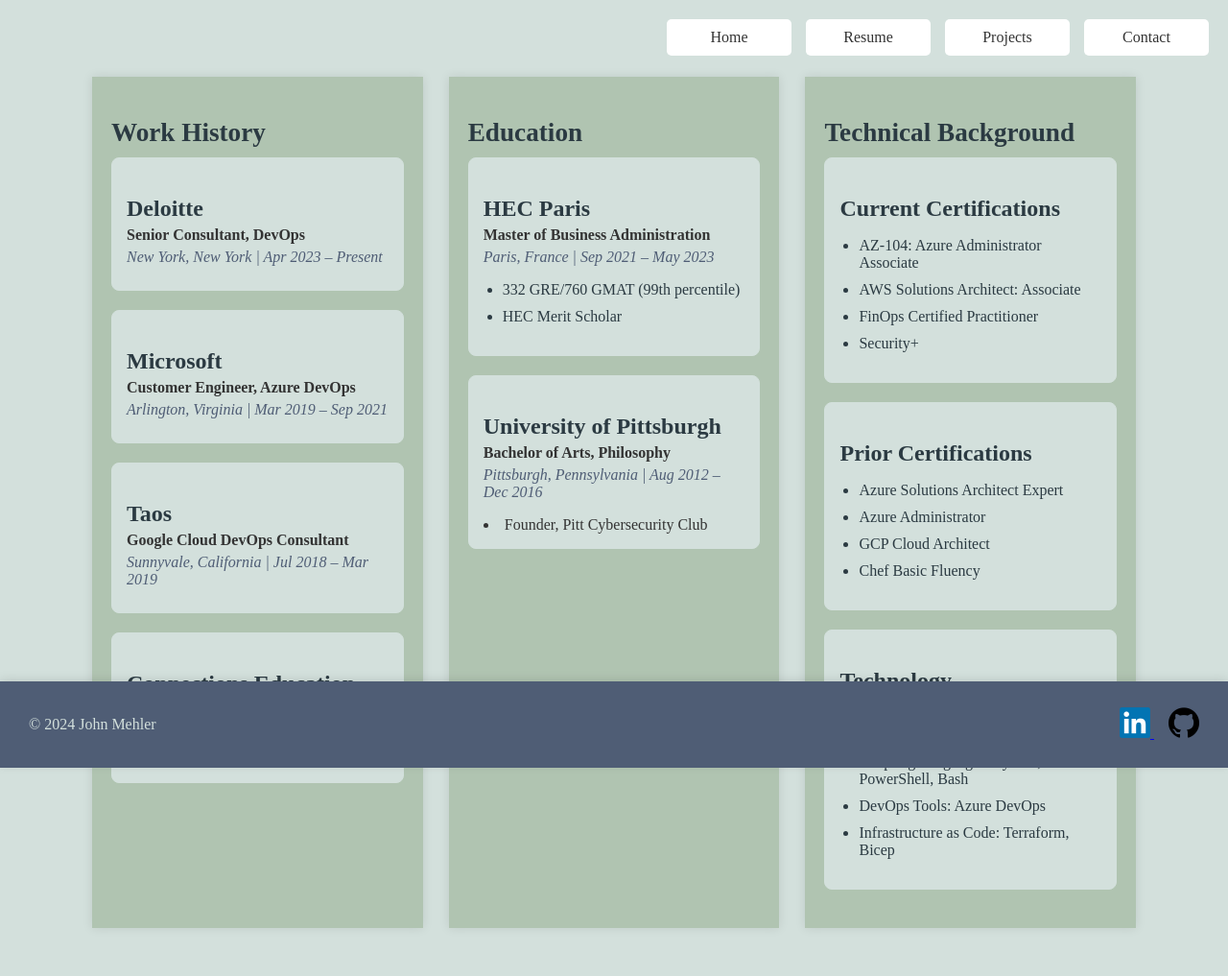
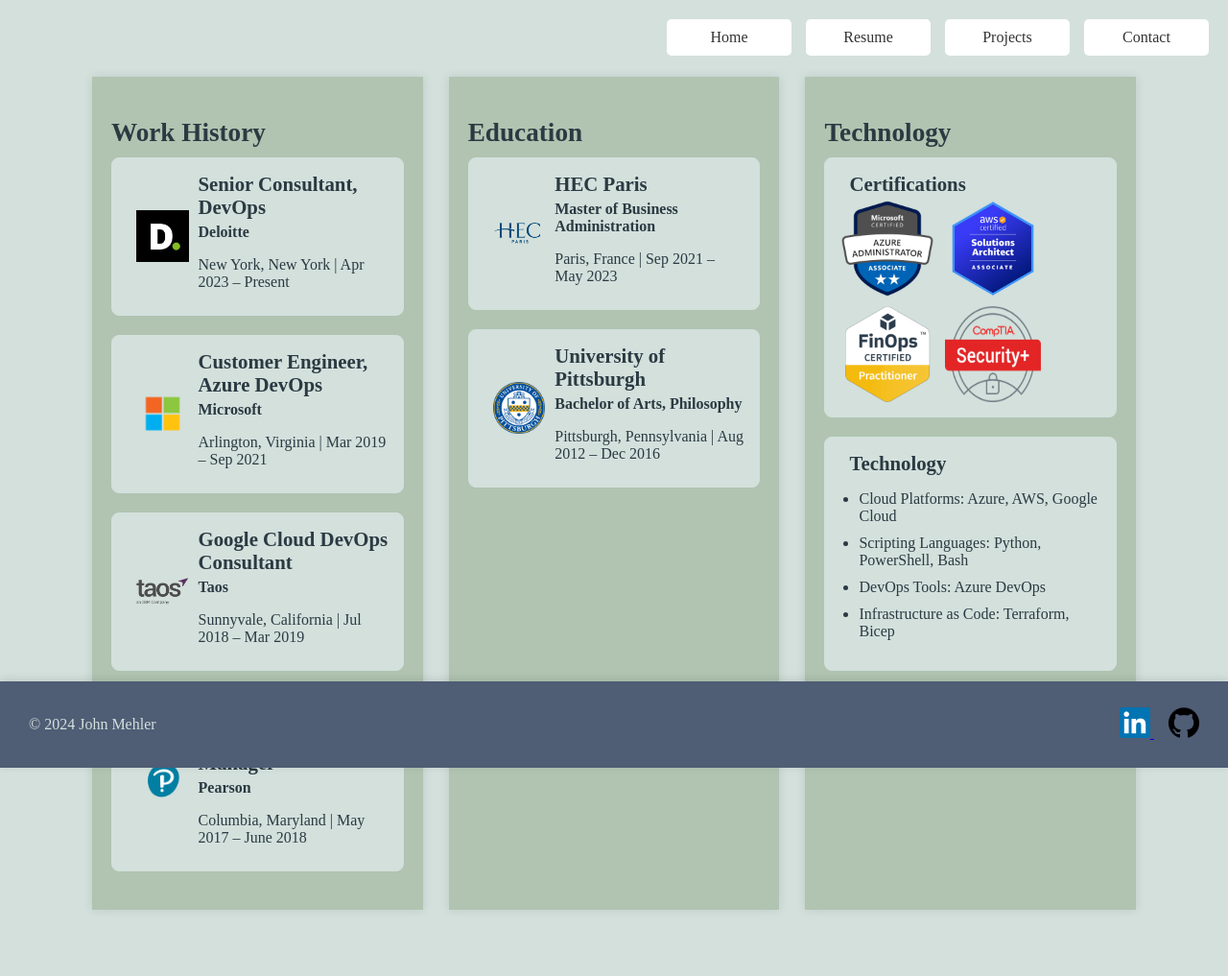
Before and after one commit to johnmehler/Website, a Flask app: page /resume in a window 1280 px wide. Shown: the whole page at 96% size. After the commit the page ends 948 px from the top, so only its background shows below. Run offline with Flask 3, Linux system fonts and the light colour scheme.

Commit message:
Adding logos everywhere

```diff
--- a/static/content.css
+++ b/static/content.css
@@ -26,7 +26,7 @@ h2 {
 }
 
 h3 {
-    font-size: 1.5rem;
+    font-size: 1.3rem;
     margin-bottom: 5px;
     color: #2b3a42; /* Dark greenish-gray */
 }
@@ -69,19 +69,45 @@ ul li {
     box-shadow: 0 4px 8px rgba(0, 0, 0, 0.2);
 }
 
-.experience-item h3 {
-    margin-bottom: 5px;
+.experience-content {
+    display: flex;
+    justify-content: flex-start;
+    align-items: flex-start; /* Align content to the top */
+}
+
+.text-content {
+    margin-top: 0; /* Remove any default margin */
+    padding-top: 0; /* Ensure there's no padding at the top */
+}
+
+.experience-item h3,
+.experience-item p {
+    margin-left: 10px;
+    margin-top: 0; /* Remove any default top margin */
     color: #2b3a42; /* Dark greenish-gray */
 }
 
-.experience-item p {
-    margin: 0;
-    color: #333;
-}
-
-.experience-item .location-date {
-    font-style: italic;
+.location-date {
     color: #4f5d75; /* Soft grey */
     margin-top: 5px;
     margin-bottom: 10px;
 }
+
+.company-logo {
+    width: 20%; /* Make the logo take up 40% of the container's width */
+    height: auto; /* Maintain aspect ratio */
+    margin-left: 10px;
+    align-self: center; /* Center the logo vertically */
+    object-fit: contain; /* Ensure the logo scales within the container */
+}
+
+.certification-images {
+    display: flex;
+    flex-wrap: wrap;
+    gap: 10px; /* Space between images */
+}
+
+.certification-logo {
+    width: 100px; /* Adjust the width as needed */
+    height: auto; /* Maintain aspect ratio */
+}
--- a/templates/projects/middle.html
+++ b/templates/projects/middle.html
@@ -7,7 +7,7 @@
     <ul>
         <li><strong>Creating the Site:</strong> Flask, HTML, CSS, JSON</li>
         <li><strong>Hosting the Site:</strong> Baremetal, Docker, Kubernetes, Github</li>
-        <li><strong>Cost:</strong> $0. Hosted for free on Azure.</li>
+        <li><strong>Cost:</strong> $0. Hosted for free on existing baremetal servers.</li>
         <li><strong>Purpose:</strong> I wanted to build a newsfeed that wouldn't drive me insane, and I was halfway done building it before I discovered Inoreader.</li>
     </ul>
 </div>
--- a/templates/resume/left.html
+++ b/templates/resume/left.html
@@ -3,27 +3,46 @@
     <h2>Work History</h2>
 
     <div class="experience-item">
-        <h3>Deloitte</h3>
-        <p><strong>Senior Consultant, DevOps</strong></p>
-        <p class="location-date">New York, New York | Apr 2023 – Present</p>
+        <div class="experience-content">
+            <img src="/static/images/deloitte_logo.jpg" alt="Deloitte Logo" class="company-logo">
+            <div class="text-content">
+                <h3><strong>Senior Consultant, DevOps</strong></h3>
+                <p><strong>Deloitte</strong></p> <!-- Make company name bold -->
+                <p class="location-date">New York, New York | Apr 2023 – Present</p>
+            </div>
+        </div>
     </div>
 
     <div class="experience-item">
-        <h3>Microsoft</h3>
-        <p><strong>Customer Engineer, Azure DevOps</strong></p>
-        <p class="location-date">Arlington, Virginia | Mar 2019 – Sep 2021</p>
+        <div class="experience-content">
+            <img src="/static/images/microsoft.png" alt="Microsoft Logo" class="company-logo">
+            <div class="text-content">
+                <h3><strong>Customer Engineer, Azure DevOps</strong></h3>
+                <p><strong>Microsoft</strong></p> <!-- Make company name bold -->
+                <p class="location-date">Arlington, Virginia | Mar 2019 – Sep 2021</p>
+            </div>
+        </div>
     </div>
 
     <div class="experience-item">
-        <h3>Taos</h3>
-        <p><strong>Google Cloud DevOps Consultant</strong></p>
-        <p class="location-date">Sunnyvale, California | Jul 2018 – Mar 2019</p>
+        <div class="experience-content">
+            <img src="/static/images/taos.png" alt="Taos Logo" class="company-logo">
+            <div class="text-content">
+                <h3><strong>Google Cloud DevOps Consultant</strong></h3>
+                <p><strong>Taos</strong></p> <!-- Make company name bold -->
+                <p class="location-date">Sunnyvale, California | Jul 2018 – Mar 2019</p>
+            </div>
+        </div>
     </div>
 
     <div class="experience-item">
-        <h3>Connections Education</h3>
-        <p><strong>Software Configuration Manager</strong></p>
-        <p class="location-date">Columbia, Maryland | May 2017 – June 2018</p>
-        </ul>
+        <div class="experience-content">
+            <img src="/static/images/pearson.png" alt="Pearson Logo" class="company-logo">
+            <div class="text-content">
+                <h3><strong>Software Configuration Manager</strong></h3>
+                <p><strong>Pearson</strong></p> <!-- Make company name bold -->
+                <p class="location-date">Columbia, Maryland | May 2017 – June 2018</p>
+            </div>
+        </div>
     </div>
 </div>
--- a/templates/resume/middle.html
+++ b/templates/resume/middle.html
@@ -3,22 +3,24 @@
     <h2>Education</h2>
 
     <div class="experience-item">
+        <div class="experience-content">
+            <img src="/static/images/hec-paris.png" alt="HEC Paris" class="company-logo">
+            <div class="text-content">
                 <h3>HEC Paris</h3>
                 <p><strong>Master of Business Administration</strong></p>
                 <p class="location-date">Paris, France | Sep 2021 – May 2023</p>
-        <ul>
-            <li>332 GRE/760 GMAT (99th percentile)</li>
-            <li>HEC Merit Scholar</li>
-        </ul>
+            </div>
+        </div>
     </div>
 
     <div class="experience-item">
+        <div class="experience-content">
+            <img src="/static/images/pitt.png" alt="University of Pittsburgh" class="company-logo">
+            <div class="text-content">
                 <h3>University of Pittsburgh</h3>
                 <p><strong>Bachelor of Arts, Philosophy</strong></p>
                 <p class="location-date">Pittsburgh, Pennsylvania | Aug 2012 – Dec 2016</p>
-        <ul>
-        </ul>
-            <li>Founder, Pitt Cybersecurity Club</li>
-        </ul>
             </div>
         </div>
+    </div>
+</div>
--- a/templates/resume/right.html
+++ b/templates/resume/right.html
@@ -1,23 +1,14 @@
 <!-- templates/right_column.html -->
 <div class="content-column right">
-    <h2>Technical Background</h3>
+    <h2>Technology</h3>
     <div class="experience-item">
-        <h3>Current Certifications</h3>
-        <ul>
-            <li>AZ-104: Azure Administrator Associate</li>
-            <li>AWS Solutions Architect: Associate</li>
-            <li>FinOps Certified Practitioner</li>
-            <li>Security+</li>
-        </ul>
-    </div>
-    <div class="experience-item">
-        <h3>Prior Certifications</h3>
-        <ul>
-            <li>Azure Solutions Architect Expert</li>
-            <li>Azure Administrator</li>
-            <li>GCP Cloud Architect</li>
-            <li>Chef Basic Fluency</li>
-        </ul>
+        <h3>Certifications</h3>
+        <div class="certification-images">
+            <img src="/static/images/az-104.png" alt="AZ-104: Azure Administrator Associate" class="certification-logo">
+            <img src="/static/images/aws-solutions-architect.png" alt="AWS Solutions Architect: Associate" class="certification-logo">
+            <img src="/static/images/finops.png" alt="FinOps Certified Practitioner" class="certification-logo">
+            <img src="/static/images/security-plus.webp" alt="Security+" class="certification-logo">
+        </div>
     </div>
 
     <div class="experience-item">
```
Also changed, not shown: static/images/aws-solutions-architect.png (added), static/images/az-104.png (added), static/images/deloitte_logo.jpg (added), static/images/finops.png (added), static/images/hec-paris.png (added), static/images/microsoft.png (added), static/images/pearson.png (added), static/images/pitt.png (added), static/images/security-plus.webp (added), static/images/taos.png (added). Lines whose indentation alone changed are shown as unchanged.
